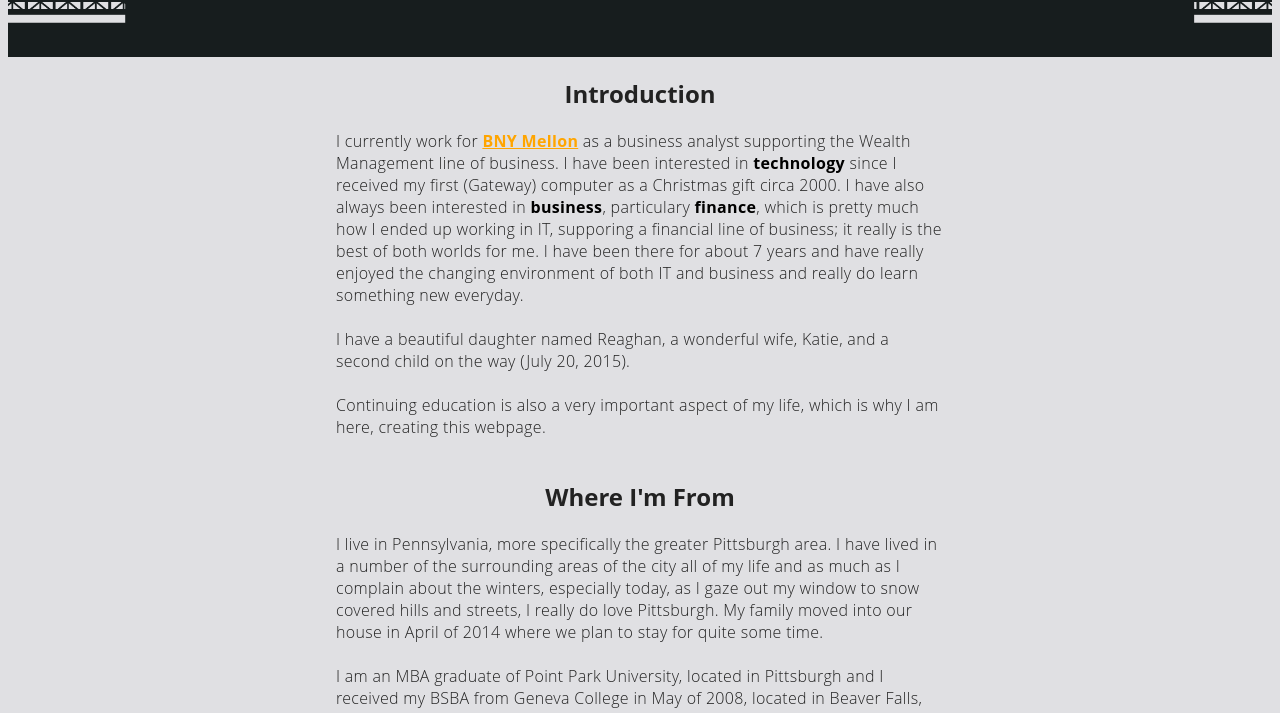
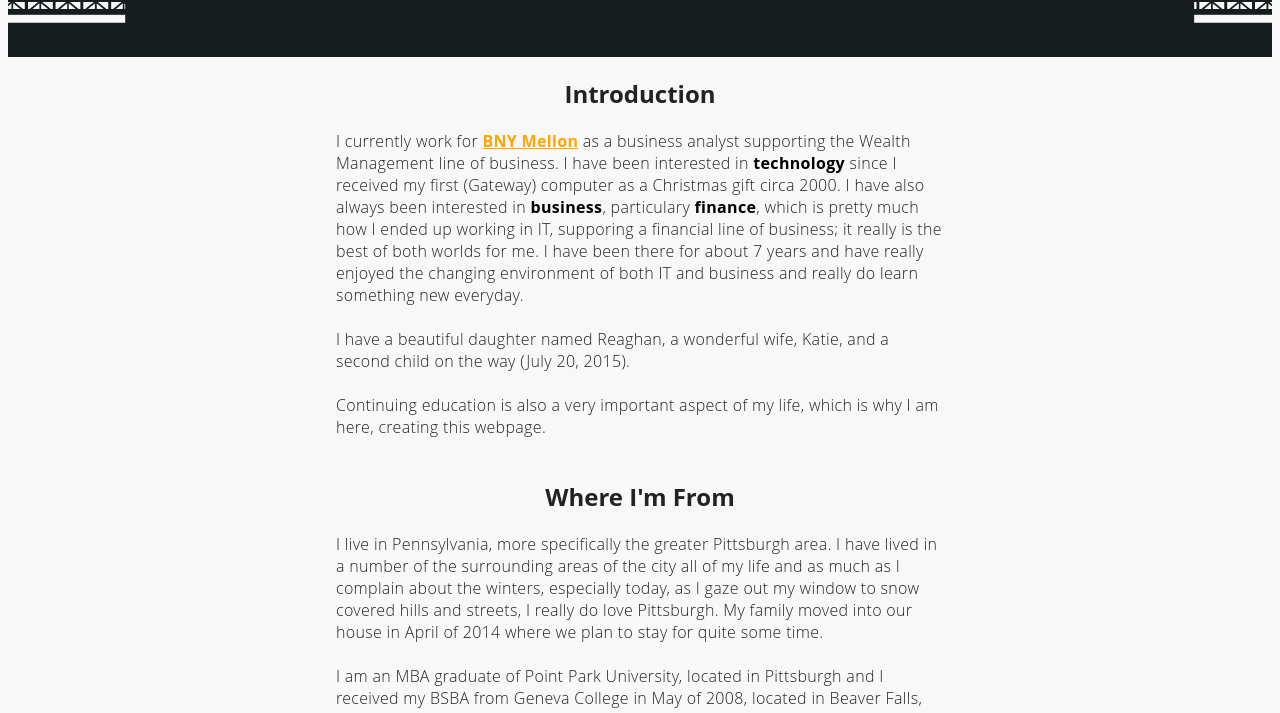
Before and after one commit to rsedlacek/richard-sedlacek-portfolio, a plain HTML site: page index.html in a window 1280 px wide. Shown: the part 355-1068 px from the top of the page. Drawn offline with Linux system fonts and the light colour scheme.

Commit message:
background color

```diff
--- a/CSS/MyStyle.css
+++ b/CSS/MyStyle.css
@@ -1,7 +1,7 @@
 body {
     /* Typography Declarations */
     color: #222222;
-    background-color: #E0E0E3;
+    background-color: #F8F8F8;
     font-size: 1em;
     font-family: "Open Sans", "Helvetica Neue", sans-serif;
 }
```
